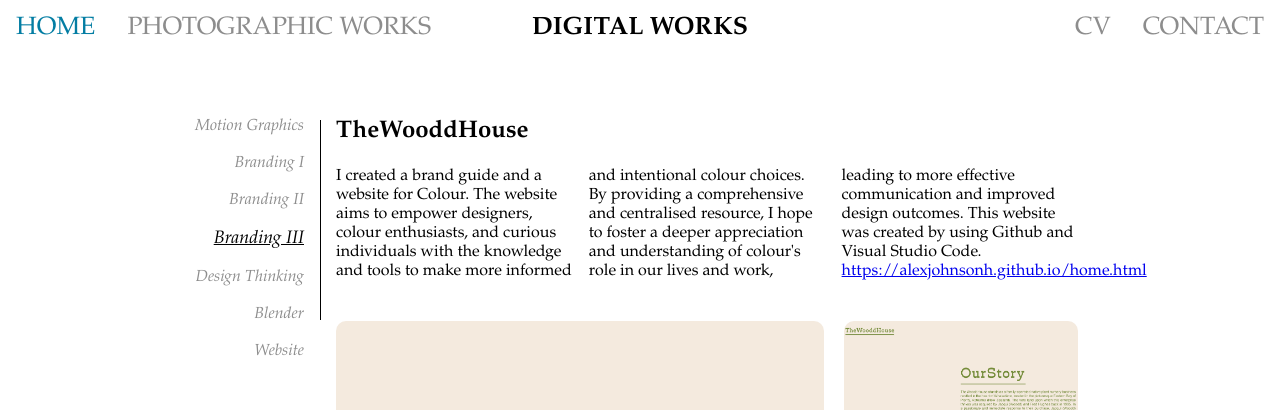
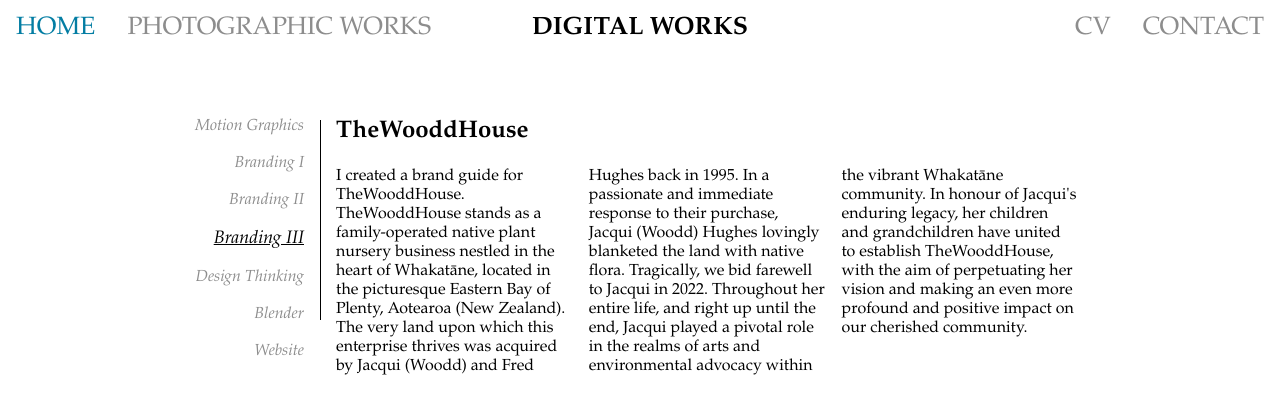
Before and after one commit to alexjohnsonh/Portfolio, a website built with Vite: page branding2.html in a window 1280 px wide. Shown: the top 410 px of the page. Built offline with nearby package versions, Linux system fonts and the light colour scheme.

Commit message:
woodhouse text

```diff
--- a/branding2.html
+++ b/branding2.html
@@ -35,9 +35,10 @@
         <h2>TheWooddHouse</h2>
 
         <div class="newspaper">
-           I created a brand guide and a website for Colour. The website aims to empower designers, colour enthusiasts, and curious individuals with the knowledge and tools to make more informed and intentional colour choices. By providing a comprehensive and centralised resource, I hope to foster a deeper appreciation and understanding of colour's role in our lives and work, leading to more effective communication and improved design outcomes. This website was created by using Github and Visual Studio Code.
-            <br>
-            <a href="https://alexjohnsonh.github.io/home.html" target="_blank">https://alexjohnsonh.github.io/home.html</a>
+           I created a brand guide for TheWooddHouse. TheWooddHouse stands as a family-operated native plant nursery business nestled in the heart of Whakatāne, located in the picturesque Eastern Bay of Plenty, Aotearoa (New Zealand). The very land upon which this enterprise thrives was acquired by Jacqui (Woodd) and Fred Hughes back in 1995. In a passionate and immediate response to their purchase, Jacqui (Woodd) Hughes lovingly blanketed the land with native flora. Tragically, we bid farewell to Jacqui in 2022. Throughout her entire life, and right up until the end, Jacqui played a pivotal role in the realms of arts and environmental advocacy within the vibrant Whakatāne community.
+
+           In honour of Jacqui's enduring legacy, her children and grandchildren have united to establish TheWooddHouse, with the aim of perpetuating her vision and making an even more profound and positive impact on our cherished community.
+
         </div>
         <div class="image-grid">
             <div class="project large">
```
